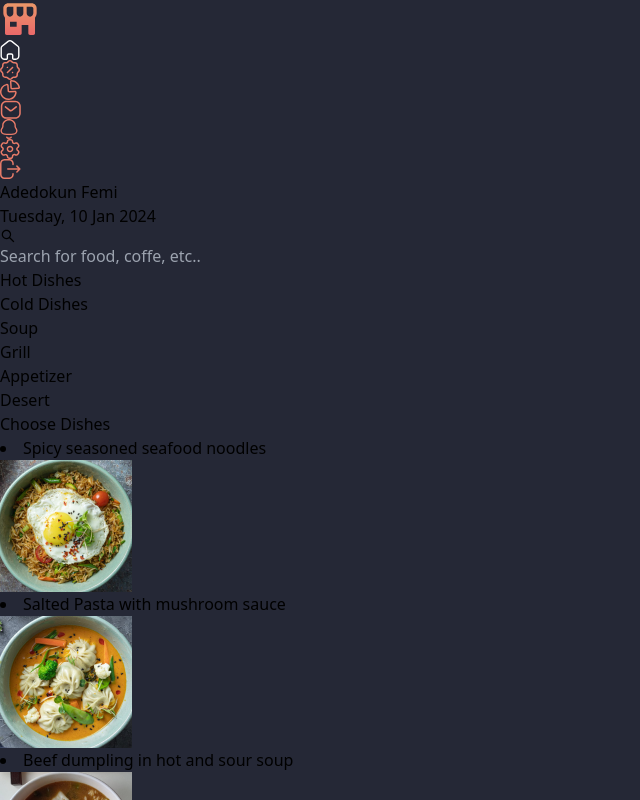
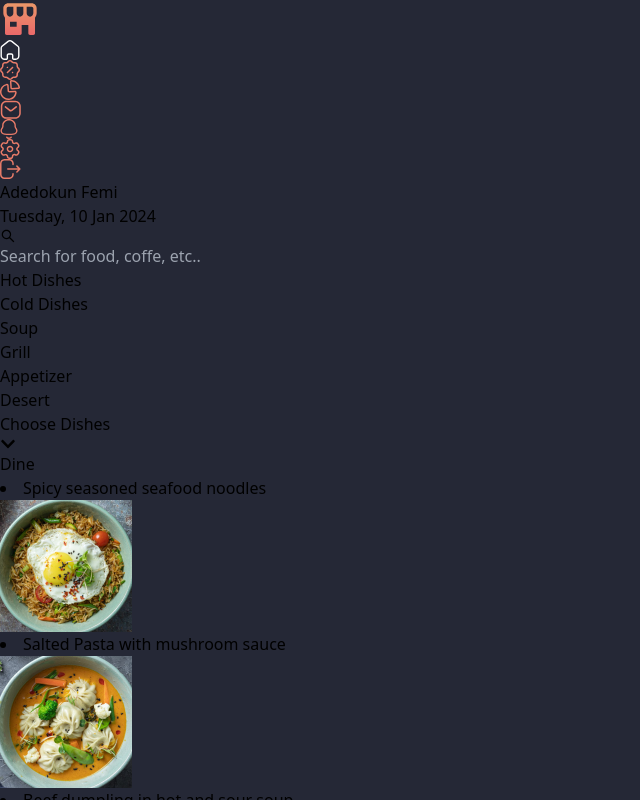
Before and after one commit to Femzy1900/silver-invention, a React (Vite) app: page / in a window 1280 px wide. Shown: the top 800 px of the page, without its empty margins (0-640 px from the left). Built offline with nearby package versions, Linux system fonts and the light colour scheme.

Commit message:
Going well

```diff
--- a/src/page/Homepage/component/MainPage/FoodCard.jsx
+++ b/src/page/Homepage/component/MainPage/FoodCard.jsx
@@ -1,15 +1,17 @@
 import React from 'react'
 import { items } from '../../../../data/db'
+import {FaChevronDown} from "react-icons/fa"
 
 
 const FoodCard = () => {
 
   return (
     <div className="">
-        <div className="">
+        <div className="flex items-center">
             <p>Choose Dishes</p>
-            <div className="">
-
+            <div className="flex items-center rounded-lg p-2 bg-[#1F1D2B]">
+              <FaChevronDown />
+              <p>Dine</p>
             </div>
         </div>
         {items.map((item) => (
```
